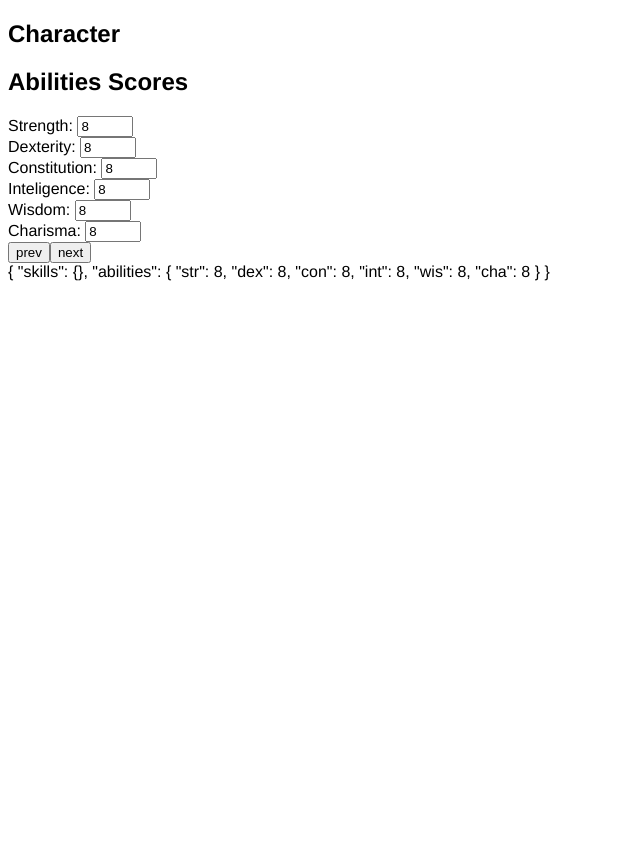
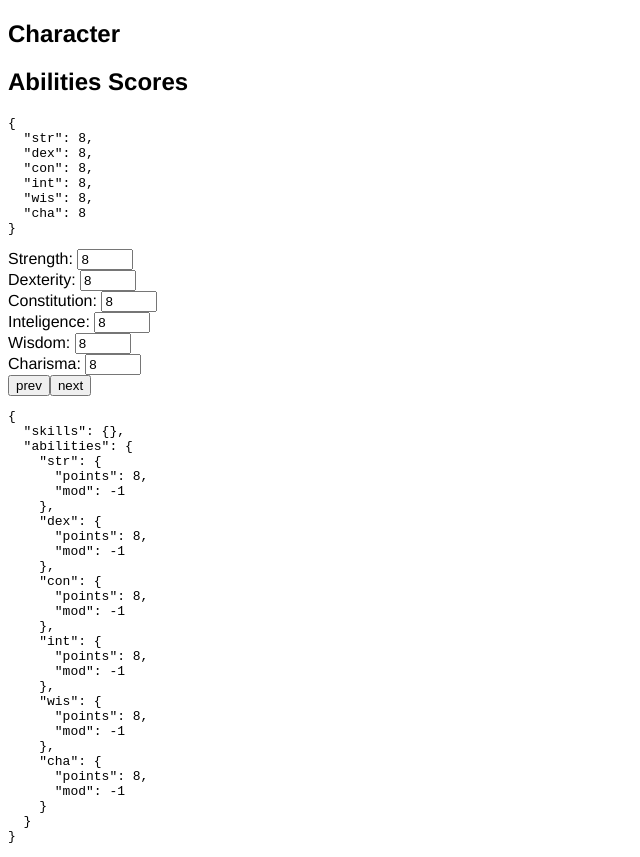
Before and after one commit to mateusKoppe/rpg-on-the-table, a Vue app: page / in a window 1280 px wide. Both pictures are taken after a click on the button "next". Shown: the whole page, without its empty margins (0-640 px from the left). Before the commit the page ends 800 px from the top, so only its background shows below. Built offline with nearby package versions, Linux system fonts and the light colour scheme.

Commit message:
Format abilities in CharacterCreateAbilities

```diff
--- a/src/components/CharacterCreate.vue
+++ b/src/components/CharacterCreate.vue
@@ -38,7 +38,7 @@
 
     <template v-else-if="step === 1">
       <h2>Abilities Scores</h2>
-      <CharacterCreateAbilities :character="form"/>
+      <CharacterCreateAbilities v-model="form.abilities" :character="form"/>
     </template>
 
     <template v-else-if="step === 2">
@@ -62,7 +62,7 @@
       >next</button>
     </div>
 
-    {{form}}
+    <pre>{{form}}</pre>
   </div>
 </template>
 
--- a/src/components/CharacterCreateAbilities.vue
+++ b/src/components/CharacterCreateAbilities.vue
@@ -1,9 +1,10 @@
 <template>
 <div>
+  <pre>{{abilitiesValue}}</pre>
   <div v-for="(ability, key) in abilities" :key="key">
     <label :for="`abilities-${key}`">{{ability.name}}: </label>
     <input
-      v-model="character.abilities[key]"
+      v-model="abilitiesValue[key]"
       :id="`abilities-${key}`"
       type="number"
       :max="ability.max"
@@ -34,13 +35,15 @@ export default {
   name: 'CharacterCreateAbilities',
 
   props: {
-    character: Object
+    character: Object,
+    value: Object
   },
 
   data () {
     return {
       inputsDisableds: [],
       pickedAbilities: [],
+      abilitiesValue: [],
       abilities
     }
   },
@@ -67,6 +70,24 @@ export default {
         return this.character.subRace.abilitiesToChoose
       }
       return []
+    },
+    formatedAbilities () {
+      const abilities = {}
+      Object.keys(this.abilitiesValue).forEach(key => {
+        const points = this.abilitiesValue[key]
+        const mod = this.abilities[key].mod(points)
+        abilities[key] = { points, mod }
+      })
+      return abilities
+    }
+  },
+
+  watch: {
+    abilitiesValue: {
+      handler (value) {
+        this.$emit('input', this.formatedAbilities)
+      },
+      deep: true
     }
   },
 
@@ -116,13 +137,13 @@ export default {
       Vue.set(this.inputsDisableds, listKey, listInput)
     },
     setAbilitiesToStartValue () {
-      const abilitiesValue = Object.assign({}, this.character.abilities)
+      const abilitiesValue = Object.assign({}, this.abilitiesValue)
       Object.keys(this.abilities)
         .forEach(key => {
           const ability = this.abilities[key]
           abilitiesValue[key] = ability.min
         })
-      Vue.set(this.character, 'abilities', abilitiesValue)
+      Vue.set(this, 'abilitiesValue', abilitiesValue)
     }
   }
 }
--- a/src/data/abilities.js
+++ b/src/data/abilities.js
@@ -2,48 +2,48 @@ export default {
   str: {
     max: 20,
     min: 8,
-    mod () {
-      return Math.floor(this.abilities.str.value - 10 / 2)
+    mod (value) {
+      return Math.floor((value - 10) / 2)
     },
     name: 'Strength'
   },
   dex: {
     max: 20,
     min: 8,
-    mod () {
-      return Math.floor(this.abilities.dex.value - 10 / 2)
+    mod (value) {
+      return Math.floor((value - 10) / 2)
     },
     name: 'Dexterity'
   },
   con: {
     max: 20,
     min: 8,
-    mod () {
-      return Math.floor(this.abilities.con.value - 10 / 2)
+    mod (value) {
+      return Math.floor((value - 10) / 2)
     },
     name: 'Constitution'
   },
   int: {
     max: 20,
     min: 8,
-    mod () {
-      return Math.floor(this.abilities.int.value - 10 / 2)
+    mod (value) {
+      return Math.floor((value - 10) / 2)
     },
     name: 'Inteligence'
   },
   wis: {
     max: 20,
     min: 8,
-    mod () {
-      return Math.floor(this.abilities.wis.value - 10 / 2)
+    mod (value) {
+      return Math.floor((value - 10) / 2)
     },
     name: 'Wisdom'
   },
   cha: {
     max: 20,
     min: 8,
-    mod () {
-      return Math.floor(this.abilities.cha.value - 10 / 2)
+    mod (value) {
+      return Math.floor((value - 10) / 2)
     },
     name: 'Charisma'
   },
```
